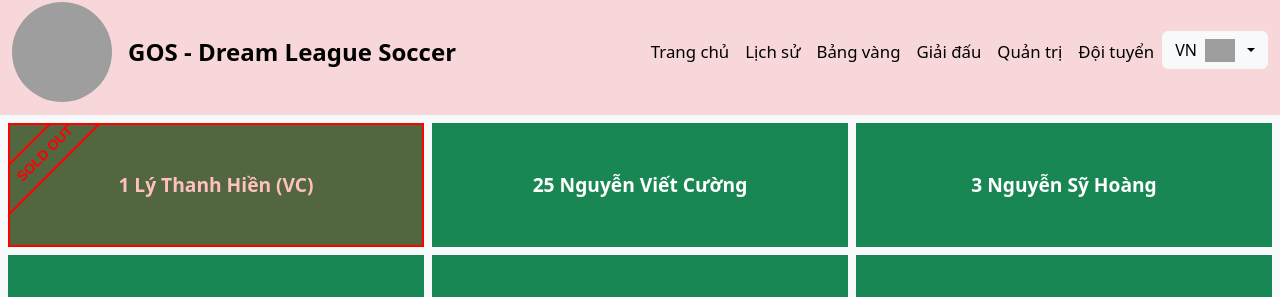
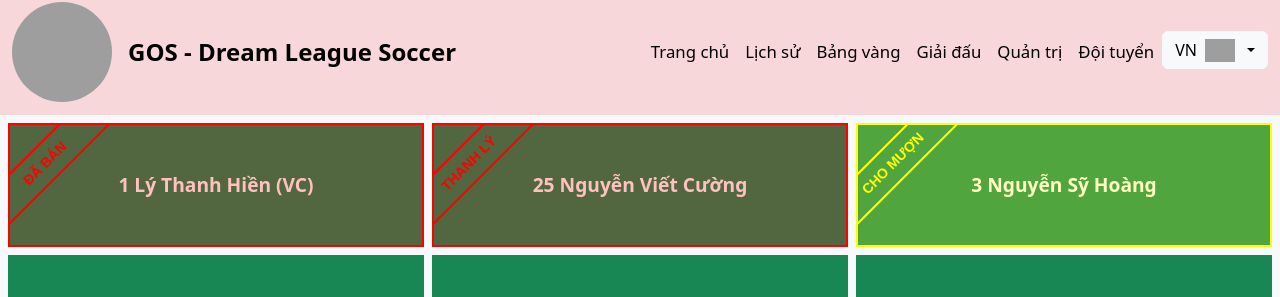
Before and after one commit to manhdao1006/gos-fe, a Vue app: page /doi-tuyen/tuyen-thu in a window 1280 px wide. Shown: the part 143-440 px from the top of the page. Built offline with nearby package versions, Linux system fonts and the light colour scheme; grey boxes are pictures that could not be loaded.

Commit message:
fix: contract

```diff
--- a/src/locales/en.ts
+++ b/src/locales/en.ts
@@ -292,7 +292,10 @@ export default {
         },
         PLAYER: {
             TITLE: 'GOS Player',
-            VIEW_CONTRACT: 'View Contract'
+            VIEW_CONTRACT: 'View Contract',
+            SOLD: 'Sold out',
+            LIQUID: 'Liquidated',
+            LOAN: 'Loan'
         },
         YOUTH_TEAM: {
             TITLE: 'GOS Youth Team'
--- a/src/locales/vi.ts
+++ b/src/locales/vi.ts
@@ -288,7 +288,10 @@ export default {
         },
         PLAYER: {
             TITLE: 'Tuyển thủ GOS',
-            VIEW_CONTRACT: 'Xem hợp đồng'
+            VIEW_CONTRACT: 'Xem hợp đồng',
+            SOLD: 'Đã bán',
+            LIQUID: 'Thanh lý',
+            LOAN: 'Cho mượn'
         },
         YOUTH_TEAM: {
             TITLE: 'Đội trẻ GOS'
--- a/src/pages/teams/Player.vue
+++ b/src/pages/teams/Player.vue
@@ -30,17 +30,28 @@
                     class="grid-item d-flex align-items-center justify-content-center bg-success text-white fw-bold"
                     v-for="(img, index) in images"
                     :key="index"
-                    @click="!img.soldOut && openModal(index)"
-                    :data-bs-toggle="!img.soldOut ? 'modal' : null"
-                    :data-bs-target="!img.soldOut ? '#imageModal' : null"
-                    :class="{ 'sold-out': img.soldOut }"
+                    @click="!img.soldOut && !img.liquidated && !img.loan && openModal(index)"
+                    :data-bs-toggle="!img.soldOut && !img.liquidated && !img.loan ? 'modal' : null"
+                    :data-bs-target="
+                        !img.soldOut && !img.liquidated && !img.loan ? '#imageModal' : null
+                    "
+                    :class="{
+                        'sold-out': img.soldOut || img.liquidated,
+                        loan: img.loan
+                    }"
                 >
                     <span class="item-name">{{ img.name }}</span>
-                    <div v-if="!img.soldOut" class="overlay">
+                    <div v-if="img.soldOut" class="sold-out-overlay">
+                        <span>{{ $t('TEAM.PLAYER.SOLD') }}</span>
+                    </div>
+                    <div v-else-if="img.liquidated" class="sold-out-overlay">
+                        <span>{{ $t('TEAM.PLAYER.LIQUID') }}</span>
+                    </div>
+                    <div v-else-if="img.loan" class="loan-overlay">
+                        <span>{{ $t('TEAM.PLAYER.LOAN') }}</span>
+                    </div>
+                    <div v-else class="overlay">
                         {{ $t('TEAM.PLAYER.VIEW_CONTRACT') }}
-                    </div>
-                    <div v-else class="sold-out-overlay">
-                        <span>Sold Out</span>
                     </div>
                 </div>
             </div>
@@ -94,7 +105,9 @@
     import Footer from '../../components/Footer.vue'
     import Header from '../../components/Header.vue'
 
-    const images = ref<{ url: string; name: string; soldOut?: boolean }[]>([
+    const images = ref<
+        { url: string; name: string; soldOut?: boolean; liquidated?: boolean; loan?: boolean }[]
+    >([
         {
             url: 'https://res.cloudinary.com/springboot-cloud/image/upload/v1755341818/ly-thanh-hien_tffpi9.jpg',
             name: '1 Lý Thanh Hiền (VC)',
@@ -102,11 +115,13 @@
         },
         {
             url: 'https://res.cloudinary.com/springboot-cloud/image/upload/v1755341819/nguyen-viet-cuong_mf0dtu.jpg',
-            name: '25 Nguyễn Viết Cường'
+            name: '25 Nguyễn Viết Cường',
+            liquidated: true
         },
         {
             url: 'https://res.cloudinary.com/springboot-cloud/image/upload/v1755341818/nguyen-sy-hoang_tbgx8d.jpg',
-            name: '3 Nguyễn Sỹ Hoàng'
+            name: '3 Nguyễn Sỹ Hoàng',
+            loan: true
         },
         {
             url: 'https://res.cloudinary.com/springboot-cloud/image/upload/v1755341817/doan-vu-phi-long_f1guop.jpg',
@@ -300,7 +315,7 @@
 
     .sold-out-overlay span {
         position: absolute;
-        top: 10px;
+        top: 20px;
         left: -40px;
         width: 150px;
         text-align: center;
@@ -322,6 +337,50 @@
     }
 
     .grid-item.sold-out:hover .overlay {
+        opacity: 0 !important;
+    }
+
+    .grid-item.loan {
+        border: 2px solid yellow;
+        position: relative;
+        overflow: hidden;
+    }
+
+    .loan-overlay {
+        position: absolute;
+        inset: 0;
+        background-color: rgba(251, 255, 0, 0.246);
+        pointer-events: none;
+        z-index: 2;
+        display: flex;
+        align-items: center;
+        justify-content: center;
+    }
+
+    .loan-overlay span {
+        position: absolute;
+        top: 20px;
+        left: -40px;
+        width: 150px;
+        text-align: center;
+        transform: rotate(-45deg);
+        color: yellow;
+        font-weight: bold;
+        font-size: 14px;
+        border: 2px solid yellow;
+        background: transparent;
+        padding: 6px 0;
+        pointer-events: none;
+        text-transform: uppercase;
+        font-family: Arial, sans-serif;
+        z-index: 3;
+    }
+
+    .grid-item.loan:hover .item-name {
+        opacity: 1 !important;
+    }
+
+    .grid-item.loan:hover .overlay {
         opacity: 0 !important;
     }
 
```
